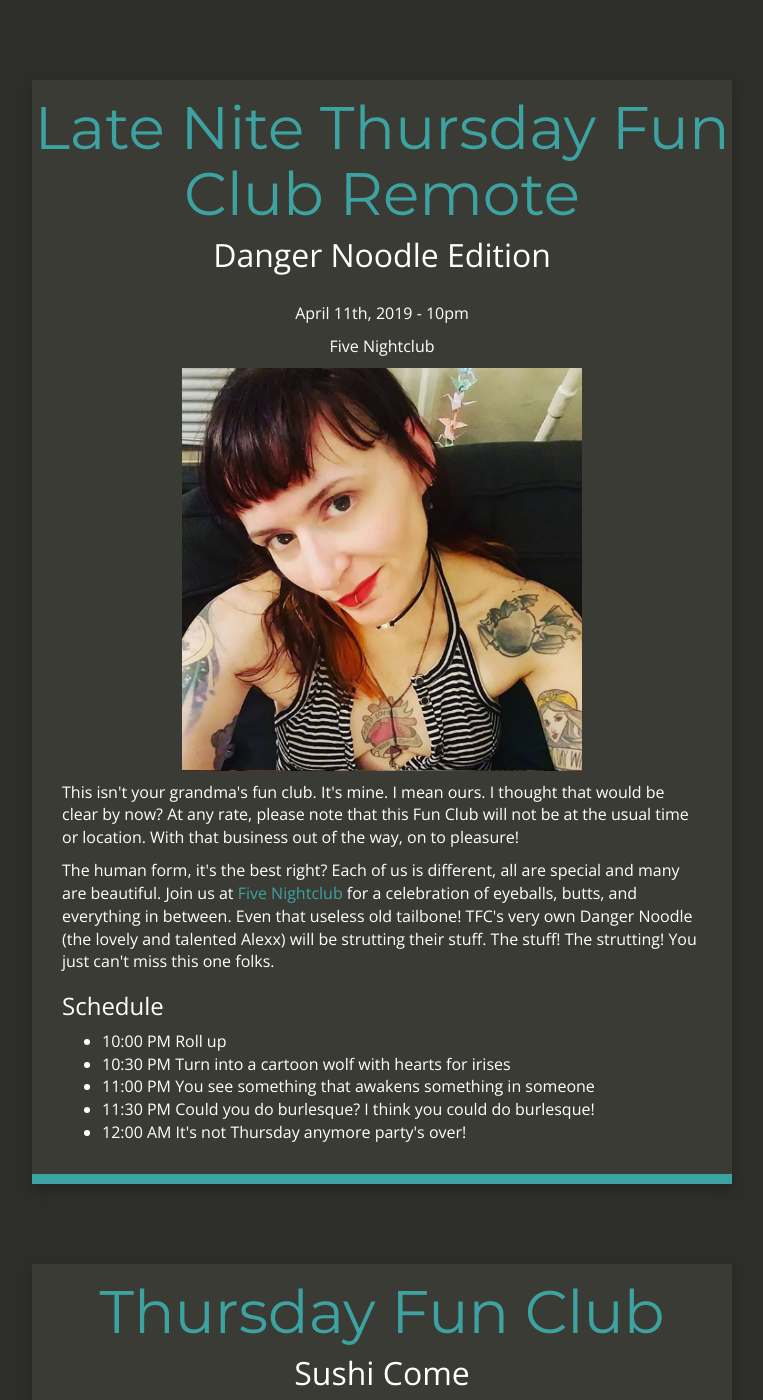
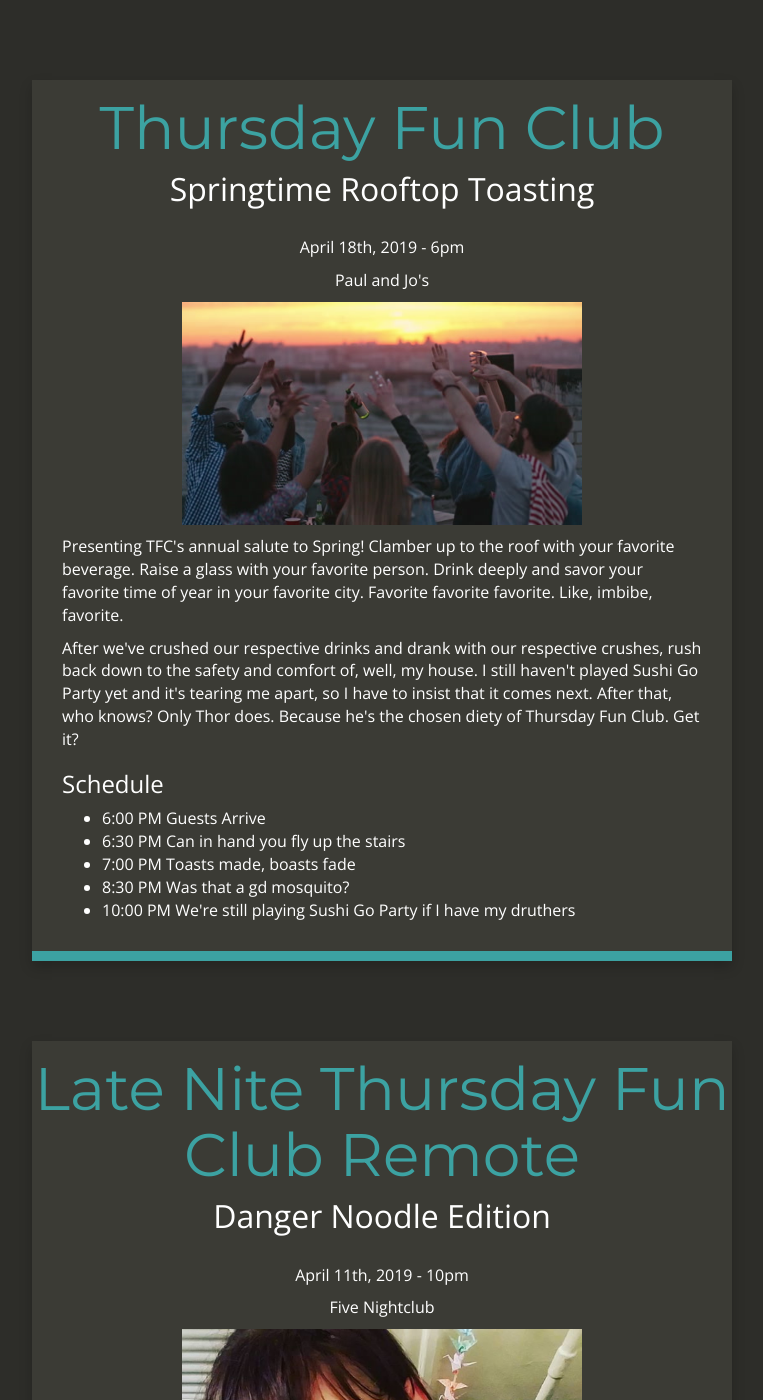
Before and after one commit to paulberb/paulberb.github.io, a Jekyll site: the page built from index.html, in a window 1280 px wide and 1400 px high. Shown: the whole window, without its empty margins (258-1021 px from the left). Built offline with Jekyll 4.4.1, drawn with Linux system fonts in a browser that asks for light colours; nearby versions of some CDN libraries.

Commit message:
updated weekly event

```diff
--- a/index.html
+++ b/index.html
@@ -1,6 +1,34 @@
 ---
 layout: default
 ---
+<div class="container-fluid index">
+    <div class="row">
+        <div class="col-md-12 main content-panel">
+            <h1 class="header author-header" itemprop="headline">Thursday Fun Club</h1>
+            <h2 class="header">Springtime Rooftop Toasting</h2>
+            <div class="author-text">
+                <p>April 18th, 2019 - 6pm</p>
+                <p>Paul and Jo's
+                </p>
+                <p><img src="/images/roof.jpeg" width="400" /></p>
+            </div>
+                <p>
+                Presenting TFC's annual salute to Spring! Clamber up to the roof with your favorite beverage. Raise a glass with your favorite person. Drink deeply and savor your favorite time of year in your favorite city. Favorite favorite favorite. Like, imbibe, favorite.
+                </p>
+                <p>
+                After we've crushed our respective drinks and drank with our respective crushes, rush back down to the safety and comfort of, well, my house. I still haven't played Sushi Go Party yet and it's tearing me apart, so I have to insist that it comes next. After that, who knows? Only Thor does. Because he's the chosen diety of Thursday Fun Club. Get it?
+                </p>
+                <h3>Schedule</h3>
+                <ul>
+                    <li>6:00 PM Guests Arrive</li>
+                    <li>6:30 PM Can in hand you fly up the stairs</li>
+                    <li>7:00 PM Toasts made, boasts fade</li>
+                    <li>8:30 PM Was that a gd mosquito?</li>
+                    <li>10:00 PM We're still playing Sushi Go Party if I have my druthers</li>
+               </ul>
+          </div>
+    </div>
+</div>
 <div class="container-fluid index">
     <div class="row">
         <div class="col-md-12 main content-panel">
```
Also changed, not shown: images/roof.jpeg (added).
